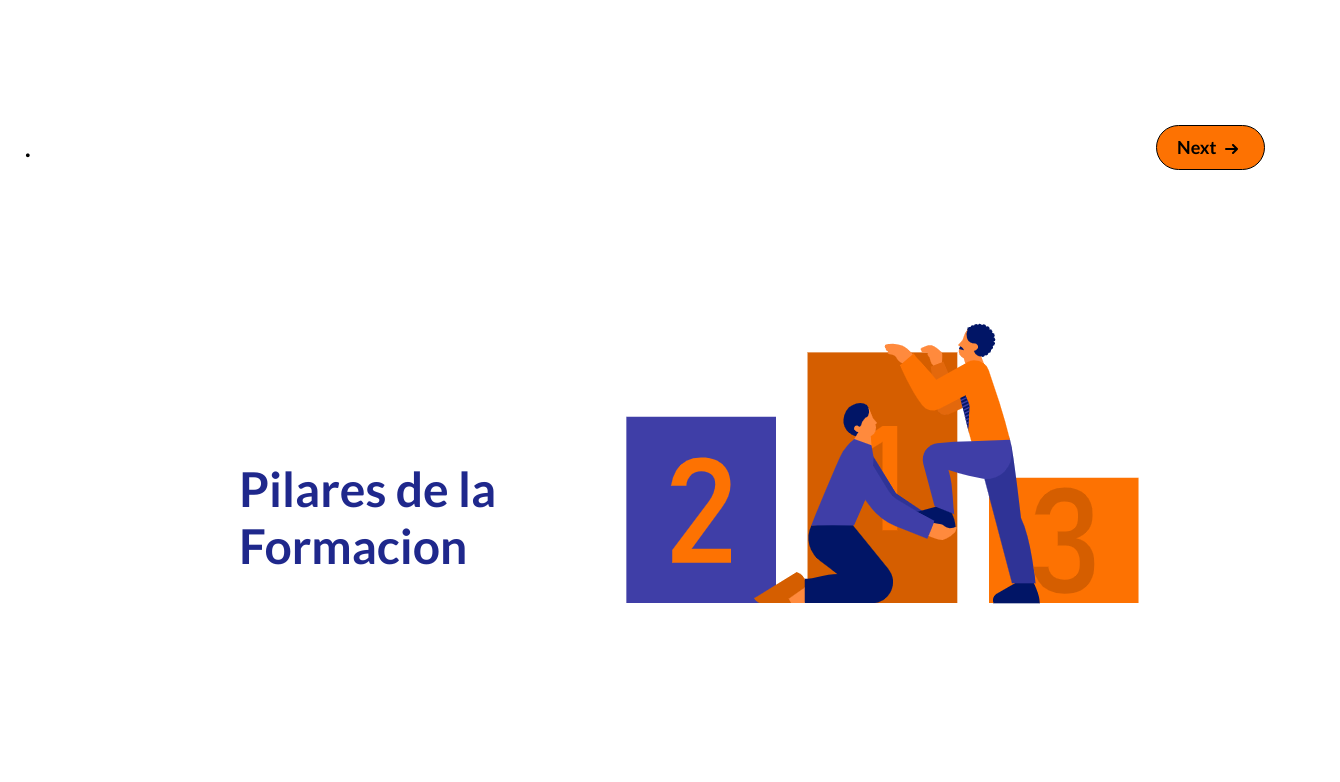
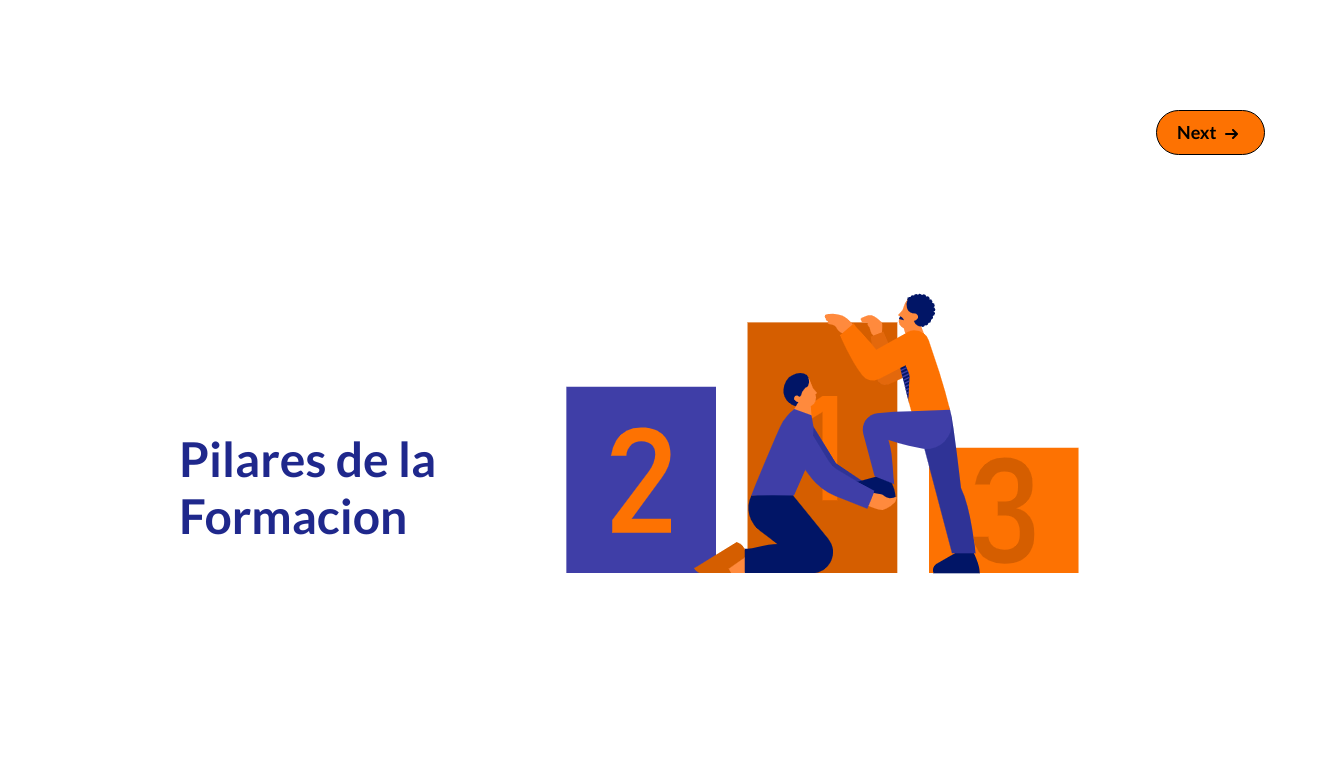
Before and after one commit to Gabiimollo/Mentoring-2024-pescar-jpmorgan-makro, a website built with Vite: page index.html in a window 1280 px wide. Shown: the part 2298-3080 px from the top of the page, 1340 px wide, since content can reach past the window. Built offline with nearby package versions, Linux system fonts and the light colour scheme; what sweet-scroll would draw is missing.

Commit message:
MASTER FIX BUGS

```diff
--- a/index.html
+++ b/index.html
@@ -97,7 +97,7 @@
 
     <section id="pilares_de_la_formacion" class="section-pilares fondo-dipo-hermana-1">
         <div class="sobre-nosotros-section__header">
-            <h2 class="sobre-nosotros-section__h2 punto">.</h2>
+            <h2 class="sobre-nosotros-section__h2 punto"></h2>
             <button class="header__button" onclick="scrollToSection('first-slide')">
                 <span>Next</span>
                 <svg width="15px" height="10px" viewBox="0 0 13 10">
--- a/style.css
+++ b/style.css
@@ -194,7 +194,7 @@ a {
     justify-content: center;
     align-items: center;
     gap: 50px;
-    position: relative;
+    /* position: relative; */
     left: 60px;
 }
 
@@ -214,9 +214,6 @@ a {
     font-weight: bold;
     width: 85%;
 }
-
-.pil
-
 
 /* ? primera diapositiva */
 
```
